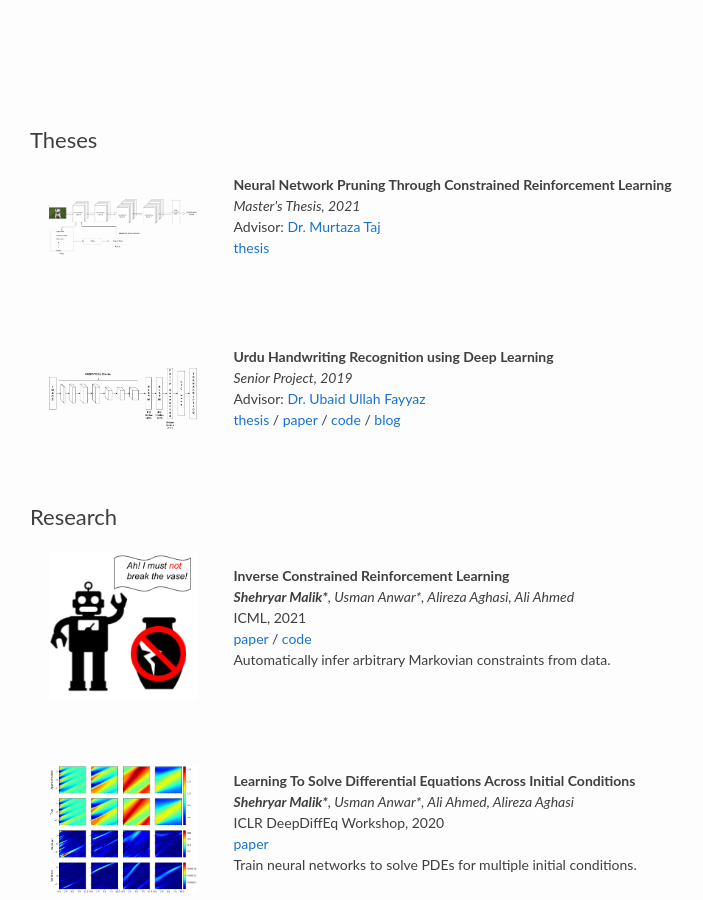
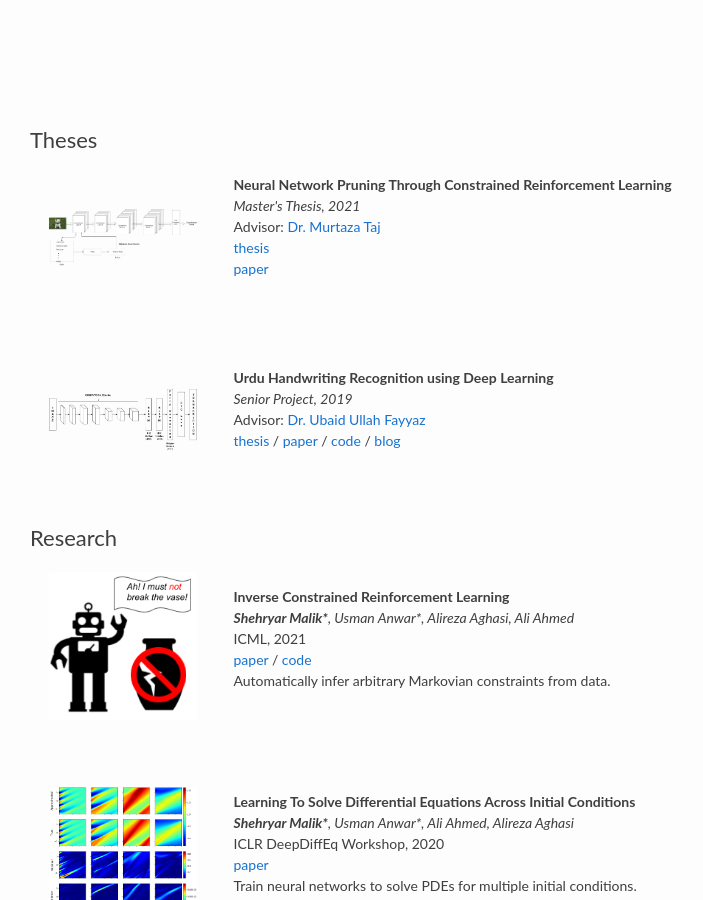
Before and after one commit to shehryar-malik/shehryar-malik.github.io, a Jekyll site: the page built from _layouts/home.html, in a window 1280 px wide and 900 px high, scrolled down 403 px. Shown: the whole window, without its empty margins (240-943 px from the left). Built offline with Jekyll 4.4.1, drawn with Linux system fonts in a browser that asks for light colours.

Commit message:
Add MS thesis, paper

```diff
--- a/_layouts/home.html
+++ b/_layouts/home.html
@@ -68,6 +68,8 @@ permalink: /home/
                             Advisor: <a href="https://scholar.google.com.pk/citations?user=Gk3G9N0AAAAJ&hl=en" target="_blank">Dr. Murtaza Taj</a>
                             <br>
                             <a href="{{site.baseurl}}\assets\theses\masters\pdfs\Masters-Thesis.pdf">thesis</a>
+                            <br>
+                            <a href="https://arxiv.org/abs/2110.08558">paper</a>
                             <br>
                             <br>
                         </td>
```
Also changed, not shown: 1 other file.
